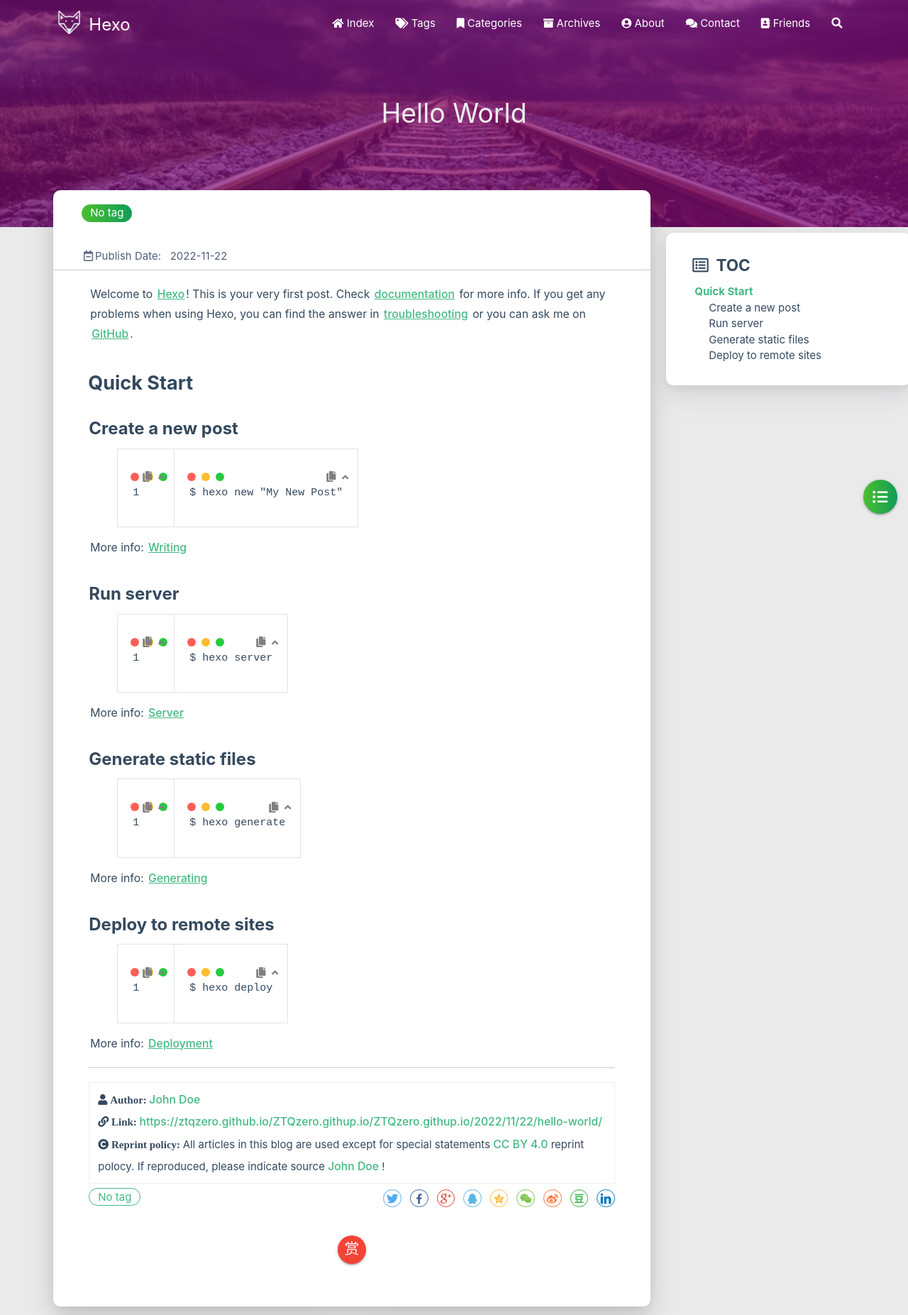
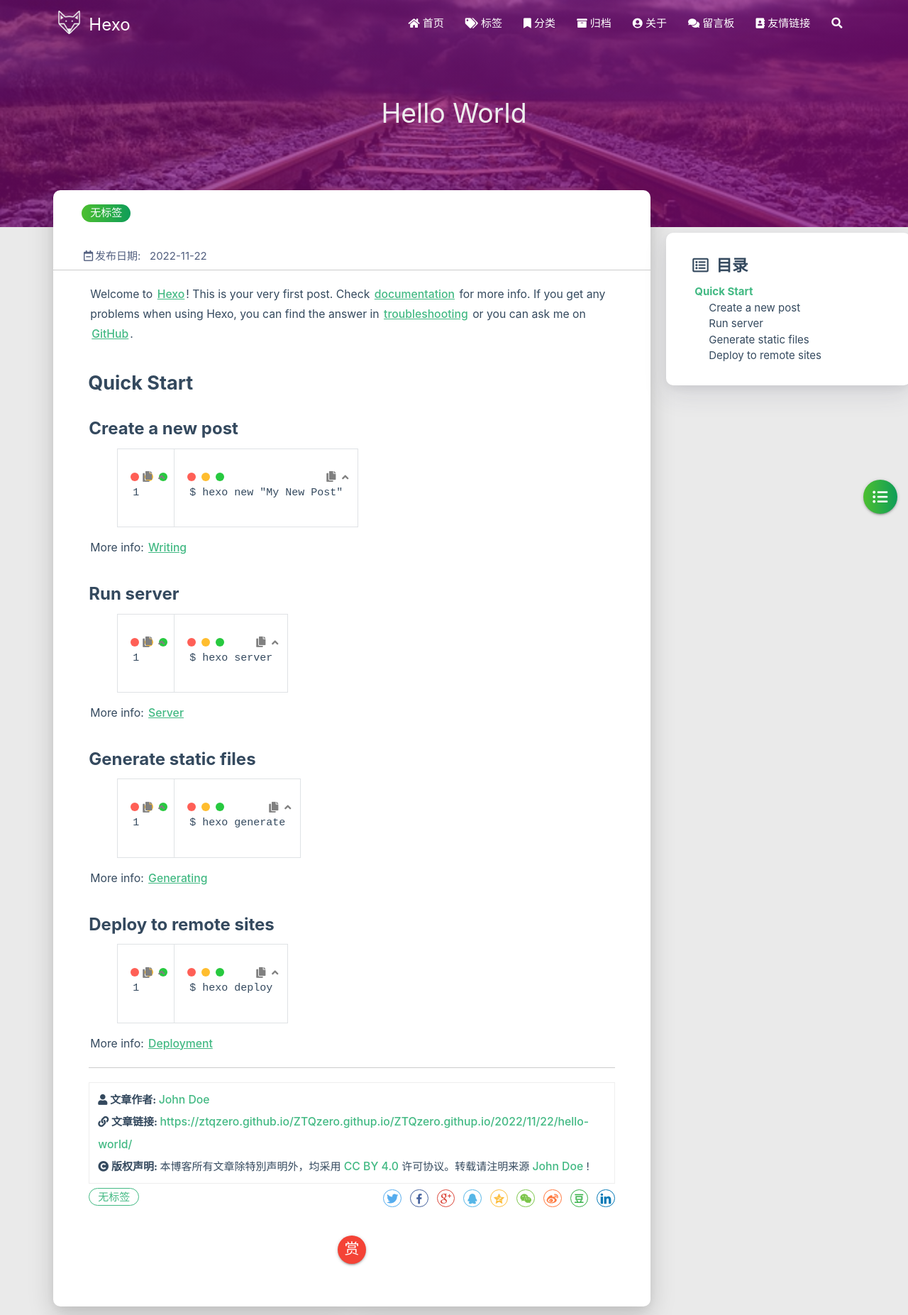
Before and after one commit to ztqzero/ZTQzero.githup.io, a plain HTML site: page 2022/11/22/hello-world/index.html in a window 1280 px wide. Shown: the top 1853 px of the page at 71% size. Drawn offline with Linux system fonts and the light colour scheme; some packages are replaced by stand-ins of ours; no server answers; a script that the page names is missing.

Commit message:
Site updated: 2022-11-22 18:48:55

```diff
--- a/2022/11/22/hello-world/index.html
+++ b/2022/11/22/hello-world/index.html
@@ -1,5 +1,5 @@
 <!DOCTYPE HTML>
-<html lang="en">
+<html lang="zh-CN">
 
 
 <head>
@@ -57,7 +57,7 @@
 
       <i class="fas fa-home" style="zoom: 0.6;"></i>
 
-      <span>Index</span>
+      <span>首页</span>
     </a>
 
   </li>
@@ -68,7 +68,7 @@
 
       <i class="fas fa-tags" style="zoom: 0.6;"></i>
 
-      <span>Tags</span>
+      <span>标签</span>
     </a>
 
   </li>
@@ -79,7 +79,7 @@
 
       <i class="fas fa-bookmark" style="zoom: 0.6;"></i>
 
-      <span>Categories</span>
+      <span>分类</span>
     </a>
 
   </li>
@@ -90,7 +90,7 @@
 
       <i class="fas fa-archive" style="zoom: 0.6;"></i>
 
-      <span>Archives</span>
+      <span>归档</span>
     </a>
 
   </li>
@@ -101,7 +101,7 @@
 
       <i class="fas fa-user-circle" style="zoom: 0.6;"></i>
 
-      <span>About</span>
+      <span>关于</span>
     </a>
 
   </li>
@@ -112,7 +112,7 @@
 
       <i class="fas fa-comments" style="zoom: 0.6;"></i>
 
-      <span>Contact</span>
+      <span>留言板</span>
     </a>
 
   </li>
@@ -123,14 +123,14 @@
 
       <i class="fas fa-address-book" style="zoom: 0.6;"></i>
 
-      <span>Friends</span>
+      <span>友情链接</span>
     </a>
 
   </li>
 
   <li>
     <a href="#searchModal" class="modal-trigger waves-effect waves-light">
-      <i id="searchIcon" class="fas fa-search" title="Search" style="zoom: 0.85;"></i>
+      <i id="searchIcon" class="fas fa-search" title="搜索" style="zoom: 0.85;"></i>
     </a>
   </li>
 </ul>
@@ -160,7 +160,7 @@
 
 			    <i class="fa-fw fas fa-home"></i>
 
-			Index
+			首页
 		</a>
 
         </li>
@@ -171,7 +171,7 @@
 
 			    <i class="fa-fw fas fa-tags"></i>
 
-			Tags
+			标签
 		</a>
 
         </li>
@@ -182,7 +182,7 @@
 
 			    <i class="fa-fw fas fa-bookmark"></i>
 
-			Categories
+			分类
 		</a>
 
         </li>
@@ -193,7 +193,7 @@
 
 			    <i class="fa-fw fas fa-archive"></i>
 
-			Archives
+			归档
 		</a>
 
         </li>
@@ -204,7 +204,7 @@
 
 			    <i class="fa-fw fas fa-user-circle"></i>
 
-			About
+			关于
 		</a>
 
         </li>
@@ -215,7 +215,7 @@
 
 			    <i class="fa-fw fas fa-comments"></i>
 
-			Contact
+			留言板
 		</a>
 
         </li>
@@ -226,7 +226,7 @@
 
 			    <i class="fa-fw fas fa-address-book"></i>
 
-			Friends
+			友情链接
 		</a>
 
         </li>
@@ -430,7 +430,7 @@
                 <div class="col s7">
 
                           <div class="article-tag">
-                            <span class="chip bg-color">No tag</span>
+                            <span class="chip bg-color">无标签</span>
                           </div>
 
                 </div>
@@ -442,7 +442,7 @@
             <div class="post-info">
 
                 <div class="post-date info-break-policy">
-                    <i class="far fa-calendar-minus fa-fw"></i>Publish Date:&nbsp;&nbsp;
+                    <i class="far fa-calendar-minus fa-fw"></i>发布日期:&nbsp;&nbsp;
                     2022-11-22
                 </div>
 
@@ -489,7 +489,7 @@
             <div class="reprint__author">
                 <span class="reprint-meta" style="font-weight: bold;">
                     <i class="fas fa-user">
-                        Author:
+                        文章作者:
                     </i>
                 </span>
                 <span class="reprint-info">
@@ -499,7 +499,7 @@
             <div class="reprint__type">
                 <span class="reprint-meta" style="font-weight: bold;">
                     <i class="fas fa-link">
-                        Link:
+                        文章链接:
                     </i>
                 </span>
                 <span class="reprint-info">
@@ -509,13 +509,13 @@
             <div class="reprint__notice">
                 <span class="reprint-meta" style="font-weight: bold;">
                     <i class="fas fa-copyright">
-                        Reprint policy:
+                        版权声明:
                     </i>
                 </span>
                 <span class="reprint-info">
-                    All articles in this blog are used except for special statements
+                    本博客所有文章除特別声明外，均采用
                     <a href="https://creativecommons.org/licenses/by/4.0/deed.zh" rel="external nofollow noreferrer" target="_blank">CC BY 4.0</a>
-                    reprint polocy. If reproduced, please indicate source
+                    许可协议。转载请注明来源
                     <a href="/ZTQzero.githup.io/about" target="_blank">John Doe</a>
                     !
                 </span>
@@ -525,7 +525,7 @@
 
     <script async defer>
       document.addEventListener("copy", function (e) {
-        let toastHTML = '<span>Copied successfully, please follow the reprint policy of this article</span><button class="btn-flat toast-action" onclick="navToReprintStatement()" style="font-size: smaller">more</a>';
+        let toastHTML = '<span>复制成功，请遵循本文的转载规则</span><button class="btn-flat toast-action" onclick="navToReprintStatement()" style="font-size: smaller">查看</a>';
         M.toast({html: toastHTML})
       });
 
@@ -540,7 +540,7 @@
                 <div class="post-meta__tag-list" style="display: inline-block;">
 
                         <div class="article-tag">
-                            <span class="chip bg-color">No tag</span>
+                            <span class="chip bg-color">无标签</span>
                         </div>
 
                 </div>
@@ -710,7 +710,7 @@
 
         <div class="article col s12 m6" data-aos="fade-up" data-aos="fade-up">
             <div class="article-badge left-badge text-color">
-                <i class="far fa-dot-circle"></i>&nbsp;Current
+                <i class="far fa-dot-circle"></i>&nbsp;本篇
             </div>
             <div class="card">
                 <a href="/ZTQzero.githup.io/2022/11/22/hello-world/">
@@ -748,7 +748,7 @@
 
         <div class="article col s12 m6" data-aos="fade-up">
             <div class="article-badge right-badge text-color">
-                Current&nbsp;<i class="far fa-dot-circle"></i>
+                本篇&nbsp;<i class="far fa-dot-circle"></i>
             </div>
             <div class="card">
                 <a href="/ZTQzero.githup.io/2022/11/22/hello-world/">
@@ -811,7 +811,7 @@
     </div>
     <div id="toc-aside" class="expanded col l3 hide-on-med-and-down">
         <div class="toc-widget card" style="background-color: white;">
-            <div class="toc-title"><i class="far fa-list-alt"></i>&nbsp;&nbsp;TOC</div>
+            <div class="toc-title"><i class="far fa-list-alt"></i>&nbsp;&nbsp;目录</div>
             <div id="toc-content"></div>
         </div>
     </div>
@@ -1040,8 +1040,8 @@
 <div id="searchModal" class="modal">
     <div class="modal-content">
         <div class="search-header">
-            <span class="title"><i class="fas fa-search"></i>&nbsp;&nbsp;Search</span>
-            <input type="search" id="searchInput" name="s" placeholder="Please enter a search keyword"
+            <span class="title"><i class="fas fa-search"></i>&nbsp;&nbsp;搜索</span>
+            <input type="search" id="searchInput" name="s" placeholder="请输入搜索的关键字"
                    class="search-input">
         </div>
         <div id="searchResult"></div>
```
Also changed, not shown: archives/2022/11/index.html (+23 -23 lines), archives/2022/index.html (+23 -23 lines), archives/index.html (+23 -23 lines), index.html (+19 -19 lines).
